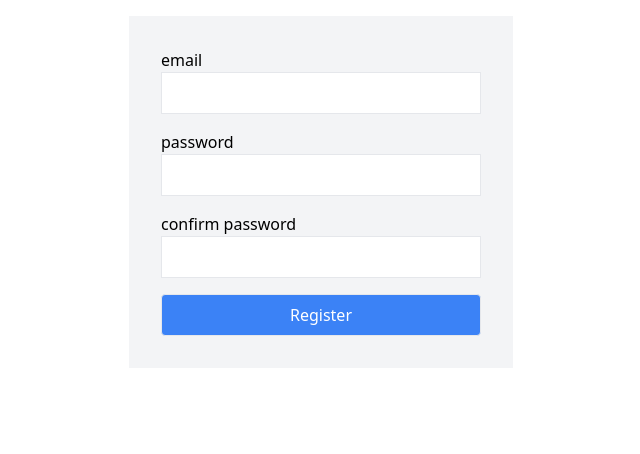
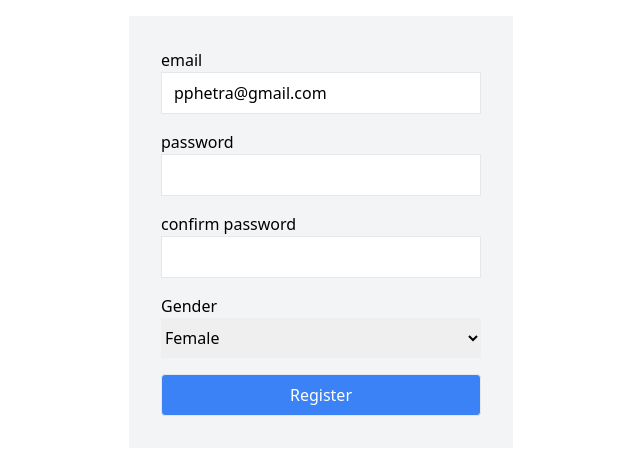
Before and after one commit to pphetra/learning, a Next.js app: page /register2 in a window 1280 px wide. Shown: the top 454 px of the page, without its empty margins (319-959 px from the left). Built offline with nearby package versions, Linux system fonts and the light colour scheme.

Commit message:
use-form-hook

```diff
--- a/package.json
+++ b/package.json
@@ -11,7 +11,8 @@
   "dependencies": {
     "next": "12.2.5",
     "react": "18.2.0",
-    "react-dom": "18.2.0"
+    "react-dom": "18.2.0",
+    "react-hook-form": "^7.34.2"
   },
   "devDependencies": {
     "autoprefixer": "^10.4.8",
--- a/pages/register2.js
+++ b/pages/register2.js
@@ -1,10 +1,47 @@
+import { useEffect, useState } from "react";
+import { useForm } from "react-hook-form";
+
 function Register2() {
+  const {
+    register,
+    handleSubmit,
+    reset,
+    watch,
+    formState: { errors },
+  } = useForm();
+
+  const [loading, setLoading] = useState(true);
+
+  const onSubmit = (data) => {
+    console.log(data);
+  };
+
+  useEffect(() => {
+    setTimeout(() => {
+      reset({
+        email: "pphetra@gmail.com",
+        gender: "f",
+      });
+      setLoading(false);
+    }, 2000);
+  }, [reset]);
+
   return (
     <div className="bg-gray-100 max-w-sm p-8 m-4 mx-auto">
+      <form onSubmit={handleSubmit(onSubmit)}>
+        {loading ? (
+          <div>Loading...</div>
+        ) : (
           <div className="flex flex-col space-y-4">
             <div className="flex flex-col">
               <label>email</label>
-          <input type="text" name="email" className="border px-3 py-2" />
+              <input
+                type="email"
+                name="email"
+                className="border px-3 py-2"
+                {...register("email", { required: true })}
+              />
+              {errors.email && <span>This field is required</span>}
             </div>
             <div className="flex flex-col">
               <label>password</label>
@@ -12,7 +49,9 @@ function Register2() {
                 type="password"
                 name="password"
                 className="border  px-3 py-2"
+                {...register("password", { required: true })}
               />
+              {errors.password && <span>This field is required</span>}
             </div>
             <div className="flex flex-col">
               <label>confirm password</label>
@@ -20,7 +59,21 @@ function Register2() {
                 type="password"
                 name="confirmPassword"
                 className="border  px-3 py-2"
+                {...register("confirmPassword", { required: true })}
               />
+              {errors.confirmPassword && <span>This field is required</span>}
+            </div>
+            <div className="flex flex-col">
+              <label>Gender</label>
+              <select
+                className="h-10"
+                name="gender"
+                {...register("gender", { required: true })}
+              >
+                <option value="m">Male</option>
+                <option value="f">Female</option>
+              </select>
+              {errors.gender && <span>This field is required</span>}
             </div>
             <div className="flex flex-col">
               <button
@@ -31,6 +84,8 @@ function Register2() {
               </button>
             </div>
           </div>
+        )}
+      </form>
     </div>
   );
 }
```
Also changed, not shown: 2 other files (tests, documents, lock files or other folders). Lines whose indentation alone changed are shown as unchanged.
